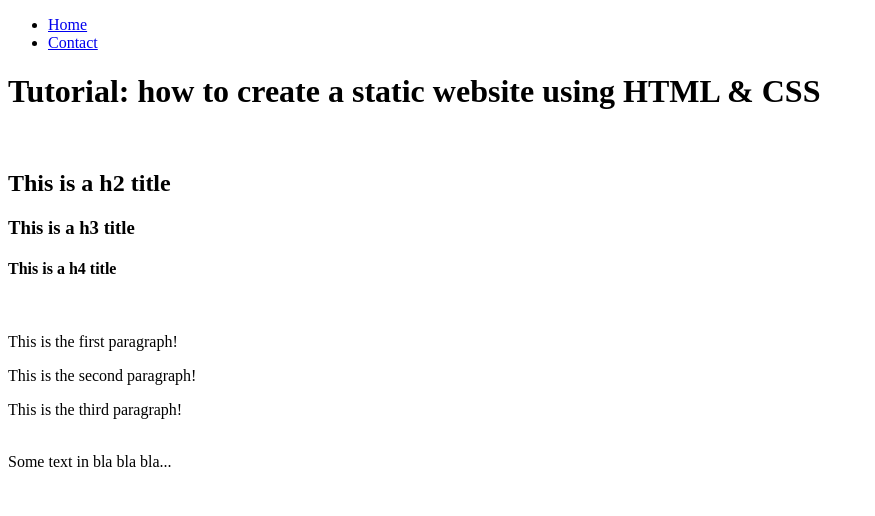
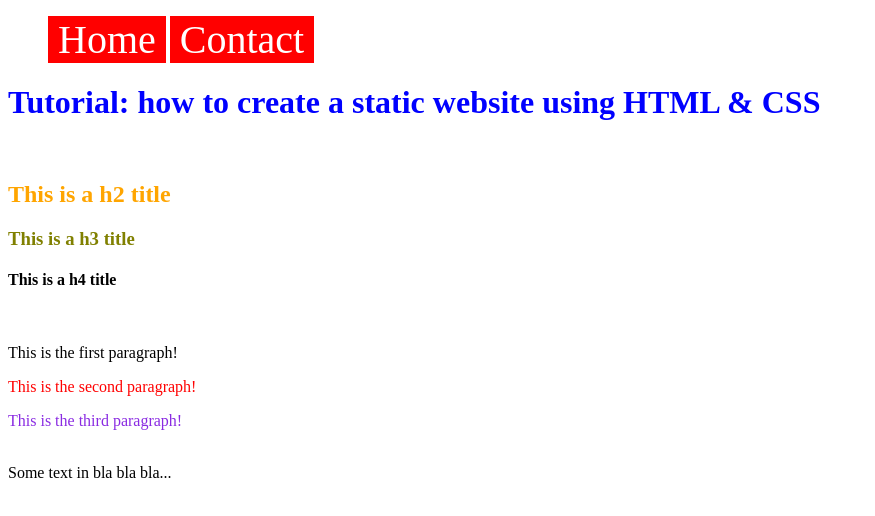
Before and after one commit to djdakta/html-css-website, a plain HTML site: page index.html in a window 1280 px wide. Shown: the whole page, without its empty margins (0-875 px from the left). Drawn offline with Linux system fonts and the light colour scheme.

Commit message:
Update styles.css
Update styles.css

```diff
--- a/css/styles.css
+++ b/css/styles.css
@@ -1,5 +1,46 @@
+/*This is the styling of the buttons in the menu's!
+*/
+
+nav.menu-nav ul li.btn{
+    display: inline-block;
+    list-style-type: none;
+    font-size: 40px;
+    background-color: red;
+}
+
+nav.menu-nav ul li.btn a{
+    color: white;
+    text-decoration: none;
+    padding: 10px;
+}
+
+nav.menu-nav ul li.btn:hover a{
+    color: red;
+    background-color: white;
+    transition: 0.3s all;
+}
+
+/*
+This is the styling of the page's content like headings and paragraphs...
+*/
+
+h1{
+    color: blue;
+}
+
+h2{
+    color: orange;
+}
+
+h3{
+    color: olive;
+}
 
 
-h1.h1{
-    color: blue;
+p.p2{
+    color: red;
 }
+
+p.p3{
+    color: blueviolet;
+}
```
